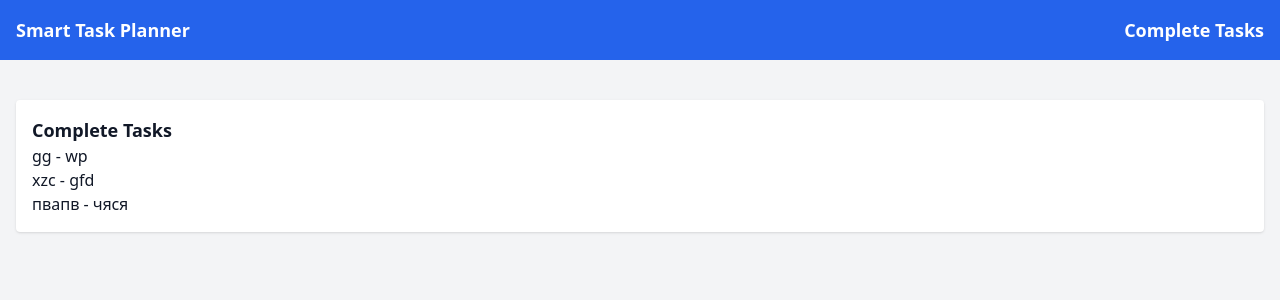
After one commit to RiaLnN/smart-to-do-tracker, a Flask app: page /complete_task in a window 1280 px wide. The commit adds this page. Shown: the top 300 px of the page. Run offline with Flask 3, Linux system fonts and the light colour scheme; data comes from the database, SQL or seed files in the repository; both versions use the stored data as it was after the commit; some libraries are stand-ins or nearby versions.

Commit message:
Adding func

```diff
--- a/backend/app/routes/tasks.py
+++ b/backend/app/routes/tasks.py
@@ -7,8 +7,7 @@ tasks_bp = Blueprint("tasks", __name__)
 
 @tasks_bp.route("/")
 def index():
-    tasks = Task.query.all()
-    print(tasks)  # Debug
+    tasks = Task.query.filter_by(completed=False).all()
     return render_template("index.html", tasks=tasks)
 
 
@@ -25,6 +24,59 @@ def add():
     db.session.add(task)
     db.session.commit()
     return redirect(url_for('tasks.index'))
+
+@tasks_bp.route("/complete_task")
+def complete_task():
+    tasks = Task.query.all()
+    return render_template("complete.html", tasks=tasks)
+
+@tasks_bp.route("/description", methods=["GET"])
+def description():
+    task_id = request.args.get("task_id")
+    if not task_id:
+        return "Task ID is required", 400
+    task = Task.query.get(task_id)
+    if not task:
+        return "Task not found", 404
+    return render_template("description.html", task=task)
+
+@tasks_bp.route("/complete", methods=["POST"])
+def complete():
+    task_id = request.form.get("task_id")  # get task id from form data
+    if not task_id:
+        return "Task ID is required", 400
+
+    # Find the task by id
+    task = Task.query.get(task_id)
+    if not task:
+        return "Task not found", 404
+
+    # Mark it as completed
+    task.completed = True
+
+    # Save changes to the database
+    db.session.commit()
+
+    return redirect(url_for('tasks.index'))
+
+
+@tasks_bp.route("/delete", methods=["POST"])
+def delete():
+    task_id = request.form.get("task_id")  # get task id from form data
+    if not task_id:
+        return "Task ID is required", 400
+
+    # Find the task by id
+    task = Task.query.get(task_id)
+    if not task:
+        return "Task not found", 404
+
+    # Delete the task
+    db.session.delete(task)
+    db.session.commit()
+
+    return redirect(url_for('tasks.index'))
+
 
 # @tasks_bp.route("/tasks", methods=["GET"])
 # def get_tasks():
--- a/backend/app/templates/base.html
+++ b/backend/app/templates/base.html
@@ -12,7 +12,18 @@
 
     <!-- Navbar -->
     <nav class="bg-blue-600 text-white p-4">
-        <h1 class="text-lg font-bold">Smart Task Planner</h1>
+      <div class="flex justify-between items-center">
+        <div>
+          <a href="{{ url_for('tasks.index') }}">
+            <h1 class="text-lg font-bold">Smart Task Planner</h1>
+          </a>
+        </div>
+        <div>
+          <a href="{{ url_for('tasks.complete_task') }}">
+            <h1 class="text-lg font-bold">Complete Tasks</h1>
+          </a>
+        </div>
+      </div>
     </nav>
 
     <!-- Main Content -->
--- /dev/null
+++ b/backend/app/templates/complete.html
@@ -0,0 +1,20 @@
+{% extends "base.html" %}
+{% block content %}
+    <div class="mt-6 p-4 bg-white shadow rounded">
+    <h3 class="font-bold text-lg">Complete Tasks</h3>
+
+    {% if tasks %}
+        <ul>
+        {% for task in tasks %}
+            <li>
+                {% if task.completed %}
+                    <span>{{ task.title }} - {{ task.description }}</span>
+                {% endif %}
+            </li>
+        {% endfor %}
+        </ul>
+    {% else %}
+        <p>No tasks found.</p>
+    {% endif %}
+</div>
+{% endblock %}
```
Also changed, not shown: backend/app/templates/description.html (added, +9 -0 lines), backend/app/templates/index.html (+22 -9 lines), backend/instance/db.sqlite3.
